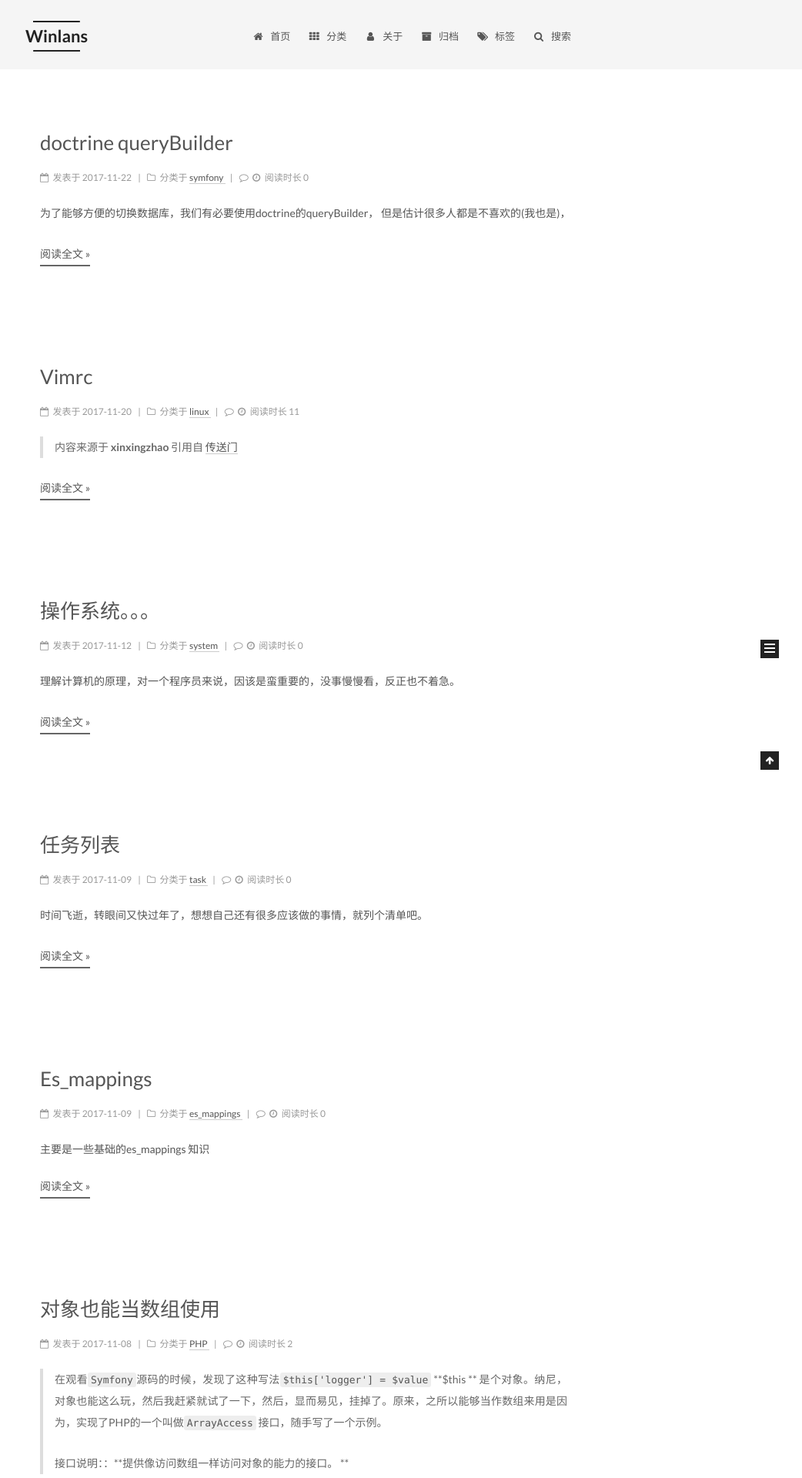
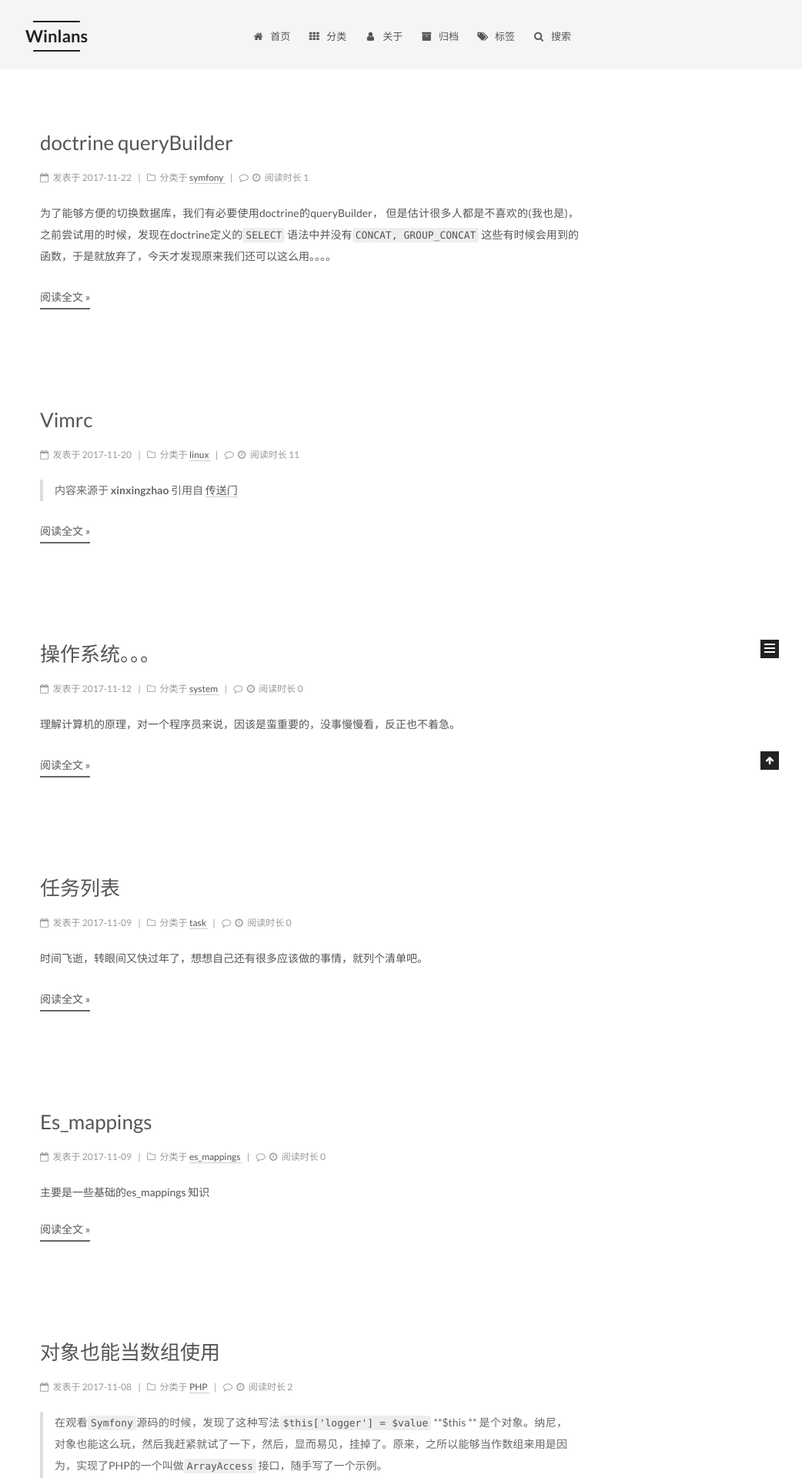
Before and after one commit to winlans/winlans.github.io, a Jekyll site: the page built from index.html, in a window 1280 px wide. Shown: the top 1920 px of the page at 77% size, without its empty margins (238-1280 px from the left). Built offline with Jekyll 4.4.1, drawn with Linux system fonts in a browser that asks for light colours; the list of posts is cut into pages by our own code; comment, search, counter and statistics services are not loaded; part of the change alters nothing that is shown.

Commit message:
modify symfony

````diff
--- a/_posts/2017-11-22-Doctrine_queryBuilder.md
+++ b/_posts/2017-11-22-Doctrine_queryBuilder.md
@@ -9,9 +9,11 @@ tags:
 
 
 
-为了能够方便的切换数据库，我们有必要使用doctrine的queryBuilder， 但是估计很多人都是不喜欢的(我也是)，
+为了能够方便的切换数据库，我们有必要使用doctrine的queryBuilder， 但是估计很多人都是不喜欢的(我也是)，之前尝试用的时候，发现在doctrine定义的`SELECT`	语法中并没有`CONCAT, GROUP_CONCAT` 这些有时候会用到的函数，于是就放弃了，今天才发现原来我们还可以这么用。。。。
 
-之前尝试用的时候，发现在doctrine定义的`SELECT`	语法中并没有`CONCAT, GROUP_CONCAT` 这些有时候会用到的函数，于是就放弃了，今天才发现原来我们还可以这么用。。。。
+
+
+> 需要特别注意的是我们在写字段名字的时候，例如`user_id` ,这种就要写成 `userId`, 与doctrine 定义entity的语法是一致的。
 
 ```php
 $em = $this->getEntityManager();
@@ -22,3 +24,35 @@ $qb->add('select', 'concat(\'ttt\', u.id)')
 $res = $qb->getQuery()->getArrayResult();
 var_dump($res);exit;
 ```
+
+### where语句
+
+```php
+$qb = $this->getEntityManager()->createQueryBuilder();
+$qu = $qb->select('u')
+    ->from(User::class, 'u')
+    ->where($qb->expr()->andX(
+        $qb->expr()->eq('u.profileId', 9178),
+        $qb->expr()->eq('u.logNum', '1'),
+        $qb->expr()->eq('u.id', 177)
+    ))
+    ->getQuery();
+
+$res = $qu->getArrayResult();
+var_dump($res);exit;
+```
+
+下面的与上面的效果是一致的。
+
+```php
+$qb = $this->getEntityManager()->createQueryBuilder();
+$qu = $qb->select('u')
+    ->from(User::class, 'u')
+    ->andWhere($qb->expr()->eq('u.logNum', '1'))
+    ->andWhere($qb->expr()->eq('u.profileId', 9178))
+    ->where($qb->expr()->eq('u.id', 177))
+    ->getQuery();
+
+$res = $qu->getArrayResult();
+var_dump($res);exit;
+```
````
